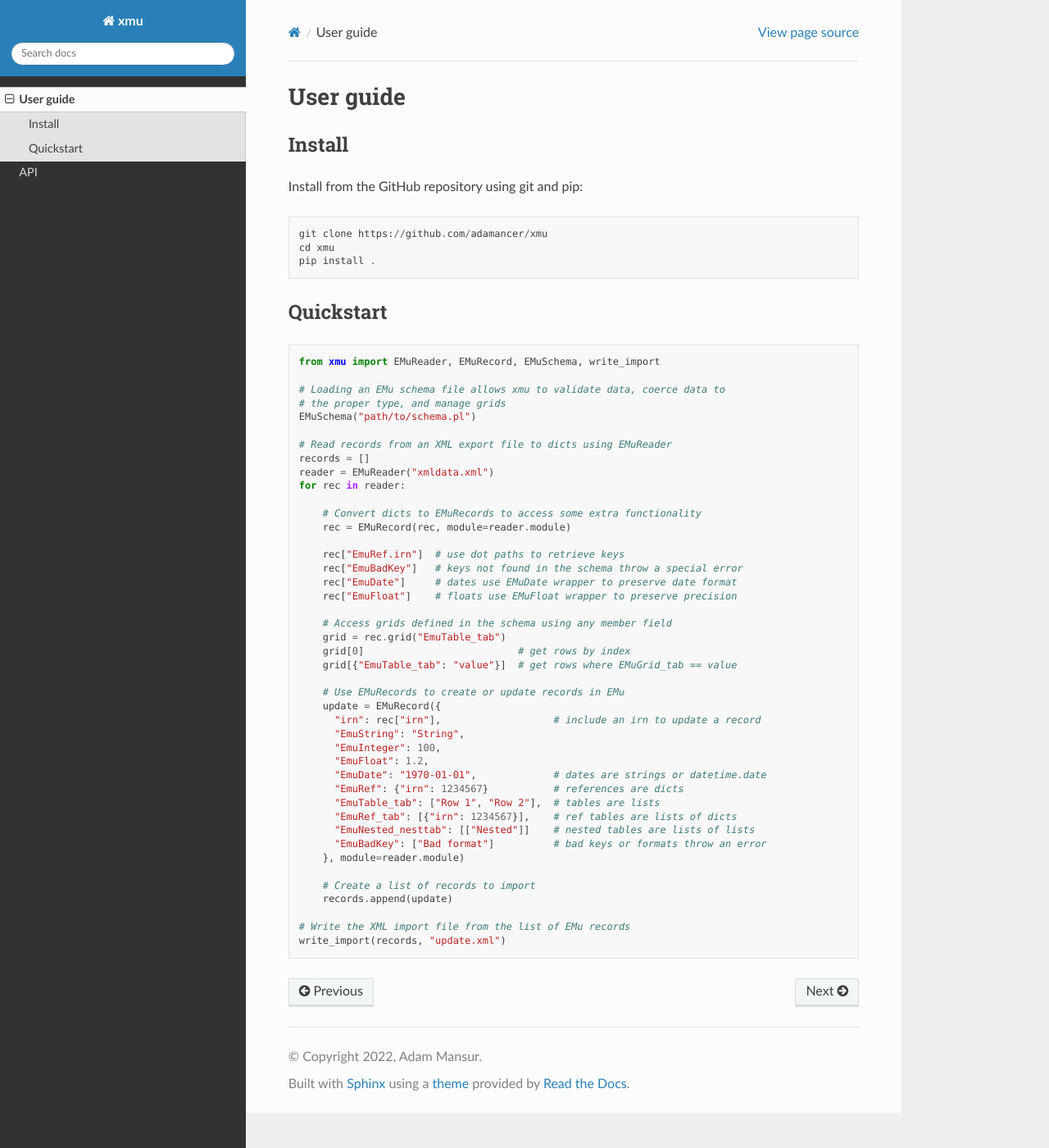
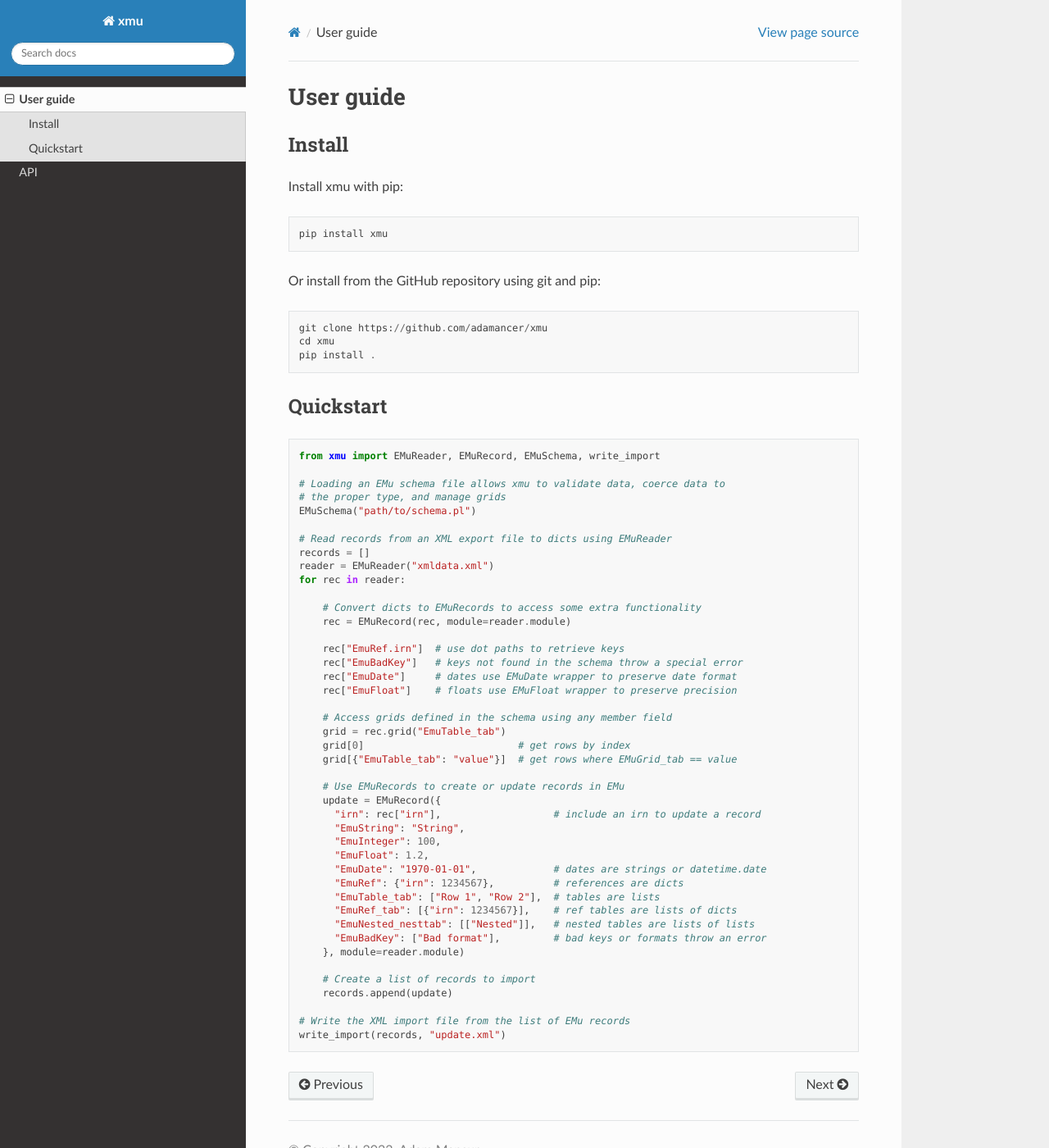
Before and after one commit to NMNH-IDSC/xmu, a Sphinx documentation site: the page built from docs/user-guide.md, in a window 1280 px wide and 1400 px high. Shown: the whole window at 82% size. Built offline with Sphinx 7.4.7 and the Read the Docs theme 2.0.0, drawn with Linux system fonts in a browser that asks for light colours.

Commit message:
Updated docs and added pip install instructions

```diff
--- a/docs/user-guide.md
+++ b/docs/user-guide.md
@@ -4,7 +4,11 @@ User guide
 Install
 -------
 
-Install from the GitHub repository using git and pip:
+Install xmu with pip:
+
+    pip install xmu
+
+Or install from the GitHub repository using git and pip:
 
     git clone https://github.com/adamancer/xmu
     cd xmu
@@ -45,11 +49,11 @@ for rec in reader:
       "EmuInteger": 100,
       "EmuFloat": 1.2,
       "EmuDate": "1970-01-01",             # dates are strings or datetime.date
-      "EmuRef": {"irn": 1234567}           # references are dicts
+      "EmuRef": {"irn": 1234567},          # references are dicts
       "EmuTable_tab": ["Row 1", "Row 2"],  # tables are lists
       "EmuRef_tab": [{"irn": 1234567}],    # ref tables are lists of dicts
-      "EmuNested_nesttab": [["Nested"]]    # nested tables are lists of lists
-      "EmuBadKey": ["Bad format"]          # bad keys or formats throw an error
+      "EmuNested_nesttab": [["Nested"]],   # nested tables are lists of lists
+      "EmuBadKey": ["Bad format"],         # bad keys or formats throw an error
     }, module=reader.module)
 
     # Create a list of records to import
```
Also changed, not shown: CHANGELOG.md (+2 -2 lines), README.md (+11 -4 lines), setup.py (+17 -2 lines).
